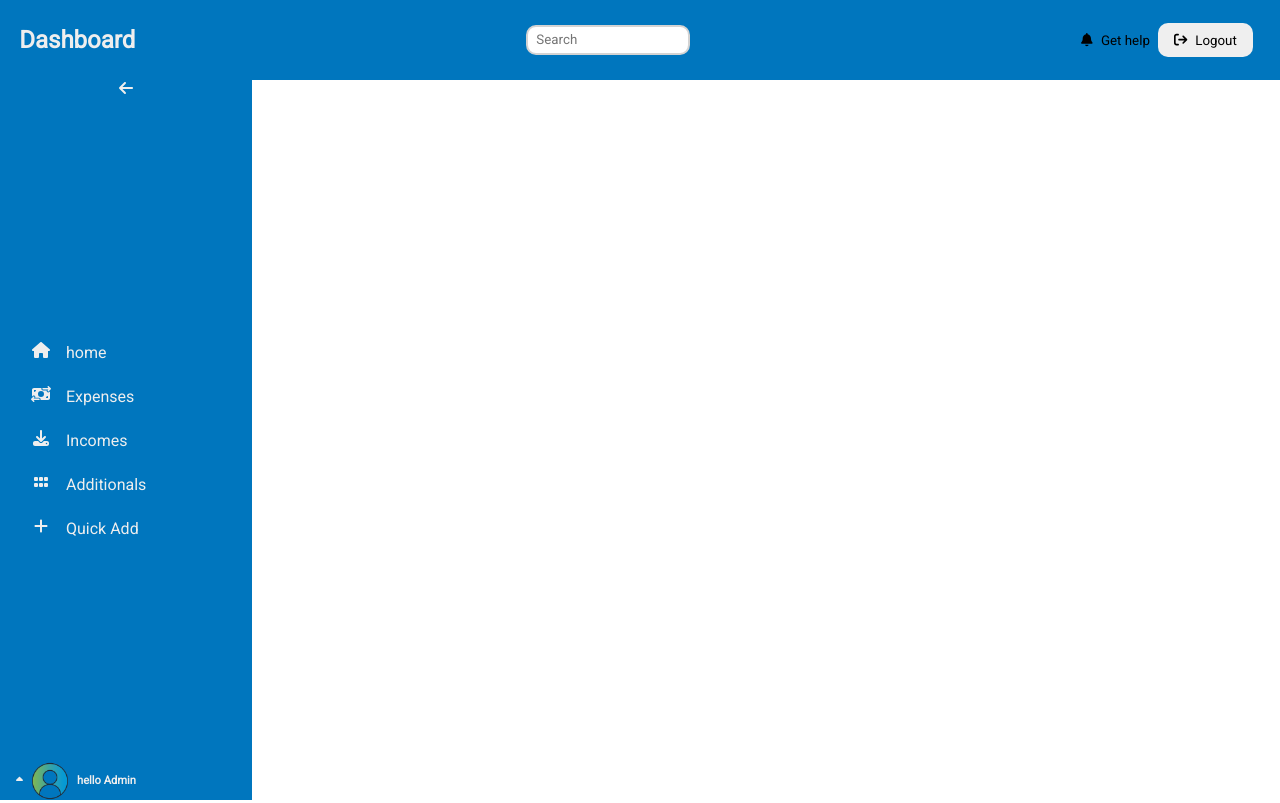
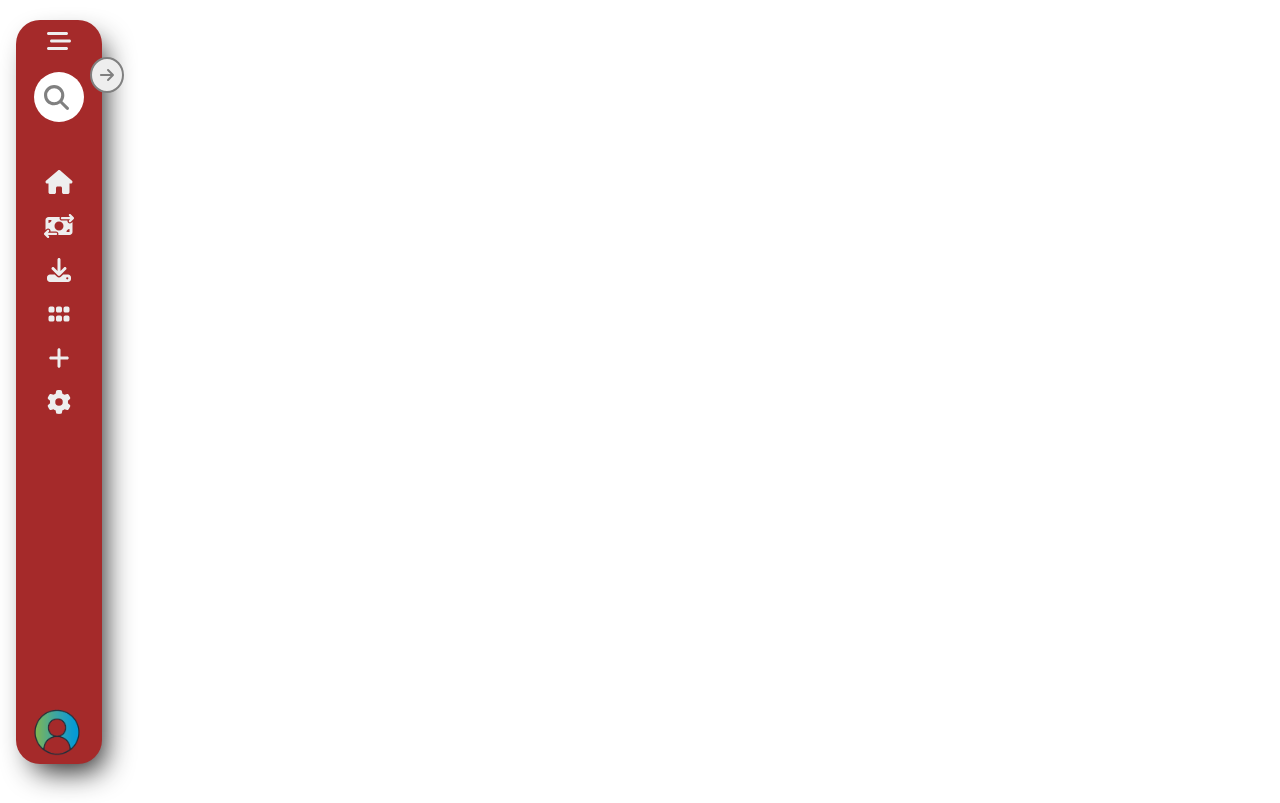
Before and after one commit to YasmineHannouf/Advanced-Project-Frontend, a React (Create React App) app in the folder advanced-project-frontend/: page / in a window 1280 px wide. Built offline with nearby package versions, Linux system fonts and the light colour scheme.

Commit message:
modified the old sideBar and created a collapsing one

```diff
--- a/advanced-project-frontend/src/App.css
+++ /dev/null
@@ -1,3 +0,0 @@
-body {
-	background-color: #eee;
-}
--- a/advanced-project-frontend/src/components/DashHeader.jsx
+++ b/advanced-project-frontend/src/components/DashHeader.jsx
@@ -6,17 +6,10 @@ import { FontAwesomeIcon } from '@fortawesome/react-fontawesome';
 const DashHeader = () => {
 	return (
 		<header className="dashHeader">
-			<h2>Dashboard</h2>
-
-			<Search placeholder={'Search'} />
 			<div className="header-btn-container">
 				<button>
 					<FontAwesomeIcon icon="fa-solid fa-bell" />
 					Get help
-				</button>
-				<button>
-					<FontAwesomeIcon icon="fa-solid fa-arrow-right-from-bracket" />
-					Logout{' '}
 				</button>
 			</div>
 		</header>
--- a/advanced-project-frontend/src/components/Search.jsx
+++ b/advanced-project-frontend/src/components/Search.jsx
@@ -1,15 +1,12 @@
 import React from 'react';
 import '../styles/search.css';
+import { FontAwesomeIcon } from '@fortawesome/react-fontawesome';
 
 const Search = ({ placeholder }) => {
 	return (
 		<form className="searchBar">
-			<input
-				type="search"
-				name="search"
-				id="search"
-				placeholder={placeholder}
-			/>
+			<FontAwesomeIcon icon="fa-solid fa-magnifying-glass" />
+			<input type="search" name="search" id="search" />
 		</form>
 	);
 };
--- a/advanced-project-frontend/src/components/SideBar.jsx
+++ b/advanced-project-frontend/src/components/SideBar.jsx
@@ -1,4 +1,4 @@
-import adminImage  from "../assets/default_61f3429ad1ced-removebg-preview.png"
+import adminImage from '../assets/default_61f3429ad1ced-removebg-preview.png';
 import { useState } from 'react';
 import React from 'react';
 import '../styles/sideBar.css';
@@ -6,11 +6,9 @@ import '../styles/sideBar.css';
 import { FontAwesomeIcon } from '@fortawesome/react-fontawesome';
 import { library } from '@fortawesome/fontawesome-svg-core';
 import { fas } from '@fortawesome/free-solid-svg-icons';
+import Search from './Search';
 import SideLink from './SideLink';
 library.add(fas);
-
-// images
-
 
 const sideBarLinks = [
 	{
@@ -38,52 +36,75 @@ const sideBarLinks = [
 		path: '/add',
 		icon: <FontAwesomeIcon icon="fa-solid fa-plus" />,
 	},
+	{
+		name: 'Settings',
+		path: '/settings',
+		icon: <FontAwesomeIcon icon="fa-solid fa-gear" />,
+	},
 ];
 
-const SideBar = ({ setHomeExpanded }) => {
-	const [sideBarExpanded, setsideBarExpanded] = useState(true);
+const displayToggle = (bool) => {
+	if (bool) {
+		return 'none';
+	} else {
+		return 'block';
+	}
+};
+const SideBar = () => {
+	const [sideBarExpanded, setsideBarExpanded] = useState(false);
 
 	const handleToggleSideBar = () => {
 		setsideBarExpanded(!sideBarExpanded);
 	};
 
 	return (
-		<div
-			className={`sideBar ${
-				sideBarExpanded ? 'sideBar-expanded' : 'sideBar-collapsed'
-			}`}
-		>
-			<a href="#" onClick={handleToggleSideBar}>
+		<aside className={sideBarExpanded ? 'sideBar' : 'sideBar_expanded'}>
+			<div className="brandContainer">
+				<h1>
+					<FontAwesomeIcon icon="fa-solid fa-bars-staggered" />
+					<span>Brand</span>
+				</h1>
+
 				{sideBarExpanded ? (
-					<FontAwesomeIcon icon="fa-solid fa-arrow-left" />
+					<FontAwesomeIcon
+						onClick={() => {
+							setsideBarExpanded(!sideBarExpanded);
+						}}
+						icon="fa-solid fa-arrow-left"
+					/>
 				) : (
-					<FontAwesomeIcon icon="fa-solid fa-arrow-right" />
+					<FontAwesomeIcon
+						onClick={() => {
+							setsideBarExpanded(!sideBarExpanded);
+						}}
+						icon="fa-solid fa-arrow-right"
+					/>
 				)}
-			</a>
-			<div>
-				{sideBarLinks.map((item) => {
+			</div>
+			<Search />
+			<div className="sideLinksContainer">
+				{sideBarLinks.map((eachLink) => {
 					return (
 						<SideLink
-							display={sideBarExpanded ? 'inline-block' : 'none'}
-							key={sideBarLinks.indexOf(item)}
-							name={item.name}
-							icon={item.icon}
-							path={item.path}
+							key={sideBarLinks.indexOf(eachLink)}
+							name={eachLink.name}
+							path={eachLink.path}
+							icon={eachLink.icon}
 						/>
 					);
 				})}
 			</div>
-			<div className="greetings">
-			<FontAwesomeIcon icon="fa-solid fa-caret-up" />
-			<div className="admin-img-container">
-					<img src={adminImage} alt="userImage" />
+			<div>
+				<div className="profileContainer">
+					<img src={adminImage} alt="admin" />
 				</div>
-				<h4>
-					hello <span>Admin</span>
-				</h4>
-
+				<div>
+					<h4>dev name </h4>
+					<p>Administrator</p>
+				</div>
+				<FontAwesomeIcon icon="fa-solid fa-arrow-right-from-bracket" />
 			</div>
-		</div>
+		</aside>
 	);
 };
 
--- a/advanced-project-frontend/src/components/SideLink.jsx
+++ b/advanced-project-frontend/src/components/SideLink.jsx
@@ -1,13 +1,17 @@
 import React from 'react';
 import { NavLink } from 'react-router-dom';
 
-const SideLink = ({ key, icon, path, name, display }) => {
+const SideLink = ({ key, icon, path, name, display, align_items }) => {
 	return (
-		<div key={key} className="sideBarLinkContainer">
-			<NavLink href={path}>{icon} </NavLink>
-			<NavLink to={path} style={{ display: display }}>
-				{name}
+		<div
+			key={key}
+			className="sideBarLinkContainer"
+			style={{ alignItems: align_items }}
+		>
+			<NavLink href={path}>
+				{icon} <span style={{ display: display }}>{name}</span>
 			</NavLink>
+			<NavLink to={path}></NavLink>
 		</div>
 	);
 };
--- a/advanced-project-frontend/src/index.css
+++ b/advanced-project-frontend/src/index.css
@@ -1,6 +1,4 @@
 @import url('https://fonts.googleapis.com/css2?family=Roboto&family=Roboto+Condensed:wght@700&display=swap');
-
-
 
 * > * {
 	margin: 0;
--- a/advanced-project-frontend/src/pages/Dashboard.jsx
+++ b/advanced-project-frontend/src/pages/Dashboard.jsx
@@ -8,19 +8,12 @@ import SideBar from '../components/SideBar';
 // styles
 import './../styles/Dashboard.css';
 import '../styles/dashHeader.css';
-import { Route } from 'react-router-dom';
 
 const Dashboard = () => {
-	const [homeExpanded, setHomeExpanded] = useState(true);
-
 	return (
 		<div className="DashboardContainer">
-
-			<DashHeader />
-			<div style={{ display: 'flex', gridColumn: '1/-1' }}>
-				<SideBar setHomeExpanded={setHomeExpanded} />
-				{/* <Route path="/" element={<DashHome />} /> */}
-			</div>
+			<SideBar />
+			{/* <DashHome />  */}
 		</div>
 	);
 };
--- a/advanced-project-frontend/src/styles/Dashboard.css
+++ b/advanced-project-frontend/src/styles/Dashboard.css
@@ -1,10 +1,8 @@
 .DashboardContainer {
-	grid-template-columns: repeat(12, 1fr);
-	height: calc(100vh);
+	height: 100vh ;
 }
-.sideBar {
-	height: calc(100vh - 10vh);
-}
+
+
 .dashHome {
 	flex-basis: 100%;
 }
--- a/advanced-project-frontend/src/styles/dashHeader.css
+++ b/advanced-project-frontend/src/styles/dashHeader.css
@@ -7,6 +7,7 @@
 
 /* header */
 .dashHeader {
+	display: none !important;
 	height: 10vh;
 	display: flex;
 	justify-content: space-between;
@@ -14,14 +15,13 @@
 
 	padding: 0 1.2rem;
 
-	background-color: var(--dark-blue);
+	/* background-color: var(--dark-blue); */
 	color: #eee;
 }
 
 .dashHeader h1 {
 	font-weight: 100;
 }
-
 
 .header-btn-container button:nth-child(1) {
 	background: transparent;
--- a/advanced-project-frontend/src/styles/search.css
+++ b/advanced-project-frontend/src/styles/search.css
@@ -1,12 +1,20 @@
 .searchBar {
-	padding: 1rem 0;
+	position: relative;
+}
+.fa-magnifying-glass {
+	position: absolute;
+	top: 25%;
+	left: 10px;
+	height: 50%;
+	color: gray;
 }
 .searchBar input {
 	display: block;
 	margin: 0 auto;
 	border: 2px solid lightgray;
 	line-height: 2;
-	/* width: 35% */
+	width: 100%;
 	border-radius: 10px;
 	padding-left: 0.5rem;
+	border: 0;
 }
--- a/advanced-project-frontend/src/styles/sideBar.css
+++ b/advanced-project-frontend/src/styles/sideBar.css
@@ -1,89 +1,171 @@
-:root {
-	--green-color: #48bf91;
-	--dark-blue: #0076be;
-	--lighter-blue: #4db4d7;
-	--sky-blue: #95d8eb;
-}
+.sideBar {
+	position: fixed;
+	left: 1rem;
+	top: 2.5%;
+	height: calc(85% - 2rem);
 
-.sideBar,
-.sideBar_collapsed {
-	background-color: #0076be;
-	padding: 0.5rem 0;
-}
+	background-color: brown;
+	max-width: 250px;
+	padding: 1.5rem ;
+	border-radius: 1.5rem;
+	color: #eee;
+	box-shadow: 9px 14px 29px -7px rgba(0, 0, 0, 0.88);
+	-webkit-box-shadow: 9px 14px 29px -7px rgba(0, 0, 0, 0.88);
+	-moz-box-shadow: 9px 14px 29px -7px rgba(0, 0, 0, 0.88);
+	transition: 0.5s;
 
-.greetings {
-	display: flex;
-	justify-content: center;
-	align-items: center;
-	font-size: 0.7rem;
-	margin: 0 auto 0 0;
-	color: #eee;
-}
-.sideBar > a,
-.sideBar_collapsed > a {
-	color: #eee;
-	display: block;
-	width: 100%;
-}
-
-.sideBar_collapsed > a svg {
-	display: block;
-}
-
-.sideBar a svg {
-	display: block;
-	margin: auto;
-}
-.none {
-	display: none;
-}
-
-.sideBarLinkContainer > a {
-	text-decoration: none;
-}
-
-.sideBarLinkContainer > a svg {
-	display: block;
-	margin: 0 auto;
-}
-.sideBarLinkContainer > a:nth-child(1) {
-	color: #eee;
-	margin-top: 1.5rem;
-
-	display: inline-block;
-	min-width: 30px;
-	padding: 0 10px;
-}
-
-.sideBarLinkContainer > a:nth-child(2) {
-	transition: 0.2s;
-	color: #eee;
-}
-
-.sideBar {
-	padding: 0 1rem;
 	display: flex;
 	flex-direction: column;
-	align-items: flex-start;
-	justify-content: space-between;
-	width: 220px;
-	transition: all 0.3s ease-out;
 }
+.sideBar_expanded {
+	position: fixed;
+	left: 1rem;
+	top: 2.5%;
+	height: calc(95% - 2rem);
 
-.sideBar-collapsed {
-	width: 50px;
+	background-color: brown;
+	min-width: 70px;
+	padding: 0.5rem;
+	border-radius: 1.5rem;
+	color: #eee;
+	box-shadow: 9px 14px 29px -7px rgba(0, 0, 0, 0.88);
+	-webkit-box-shadow: 9px 14px 29px -7px rgba(0, 0, 0, 0.88);
+	-moz-box-shadow: 9px 14px 29px -7px rgba(0, 0, 0, 0.88);
+	transition: 0.5s;
+
 	display: flex;
 	flex-direction: column;
 	align-items: center;
 }
 
-.admin-img-container {
-	height: 40px;
-	width: 40px;
-	margin: 0 7px;
+/* toggle */
+.sideBar .fa-arrow-left {
+	cursor: pointer;
+	position: absolute;
+	top: 5%;
+	right: -5%;
+	border: 2px solid gray;
+	background-color: #eee;
+	color: gray;
+	padding: 0.5rem;
+	border-radius: 50%;
 }
-.admin-img-container img {
+.sideBar_expanded .fa-arrow-right {
+	cursor: pointer;
+	position: absolute;
+	top: 5%;
+	right: -25%;
+	border: 2px solid gray;
+	background-color: #eee;
+	color: gray;
+	padding: 0.5rem;
+	border-radius: 50%;
+}
+
+/* brand */
+.sideBar .brandContainer {
+	display: flex;
+	align-items: center;
+	justify-content: space-between;
+}
+
+/* search  Bar */
+.sideBar .searchBar,
+.sideBar_expanded .searchBar {
+	margin-top: 1rem;
+}
+.sideBar_expanded .searchBar input {
+	width: 50px;
+	height: 50px;
+	border-radius: 50%;
+}
+/* links  */
+.sideLinksContainer {
+	margin-top: 2rem;
+}
+
+.sideBarLinkContainer {
+	margin: 1rem 0;
+}
+
+.sideLinksContainer a {
+	text-decoration: none;
+	color: #eee;
+}
+
+/* image css */
+.profileContainer {
+	width: 50px;
+	height: 50px;
+	position: relative;
+	margin-right: 5px;
+}
+.profileContainer img {
+	height: 100%;
+	max-width: 100%;
 	object-fit: contain;
-	max-width: 100%;
-	height: 100%;
 }
+.sideBar > div:last-child {
+	margin-top: auto;
+	display: flex;
+	align-items: center;
+	background-color: rgb(57, 57, 57);
+	padding: 0.5rem;
+	border-radius: 10px;
+}
+
+.sideBar_expanded > div:last-child {
+	display: flex;
+	margin-top: auto;
+	justify-content: center;
+}
+.sideBar div:last-child h4 {
+	font-size: 20px;
+}
+.sideBar div:last-child p {
+	font-size: 16px;
+}
+
+.sideBar .fa-arrow-right-from-bracket {
+	margin-left: auto;
+}
+
+/* toggle */
+.sideBar_expanded .fa-arrow-right-from-bracket {
+	display: none;
+}
+
+.sideBar_expanded div:last-child h4,
+.sideBar_expanded div:last-child p {
+	display: none;
+}
+
+.sideBar_expanded .sideLinksContainer a span {
+	display: none;
+}
+
+.sideBar_expanded .brandContainer span {
+	display: none;
+}
+.sideBar .sideLinksContainer a,
+.sideBar_expanded .sideLinksContainer a {
+	display: inline-block;
+	font-size: 1.5em;
+}
+.sideBar .sideLinksContainer span,
+.sideBar_expanded .sideLinksContainer span {
+	font-size: 1rem;
+	letter-spacing: 1px;
+}
+.sideBar_expanded .sideBarLinkContainer a svg {
+	display: inline-block;
+	min-width: 60px;
+	display: block;
+}
+.sideBar .sideBarLinkContainer a {
+	display: block;
+}
+.sideBar .sideBarLinkContainer a svg {
+	display: inline-block;
+	min-width: 20%;
+}
```
Also changed, not shown: advanced-project-frontend/package.json (line endings or trailing spaces).
